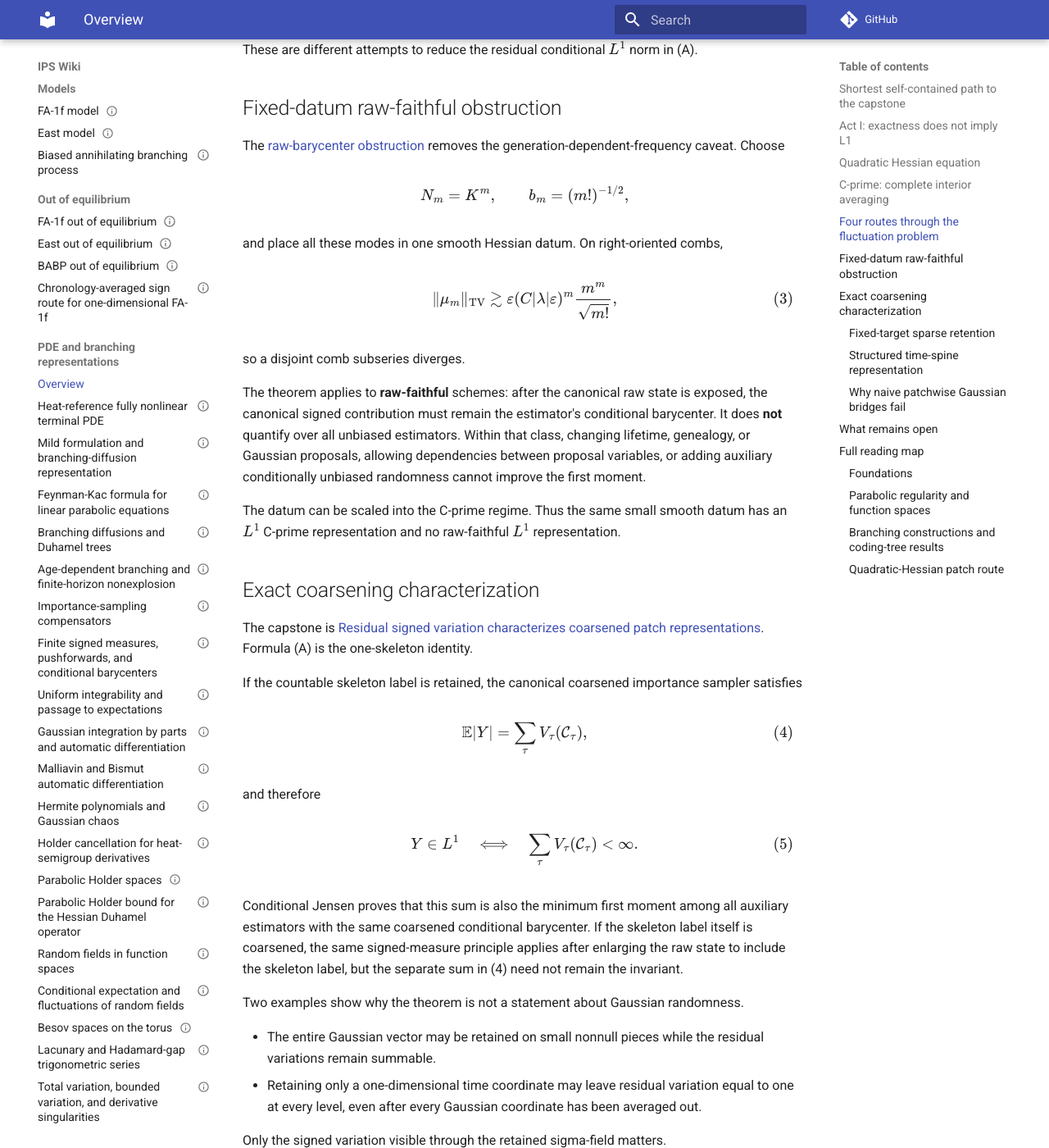
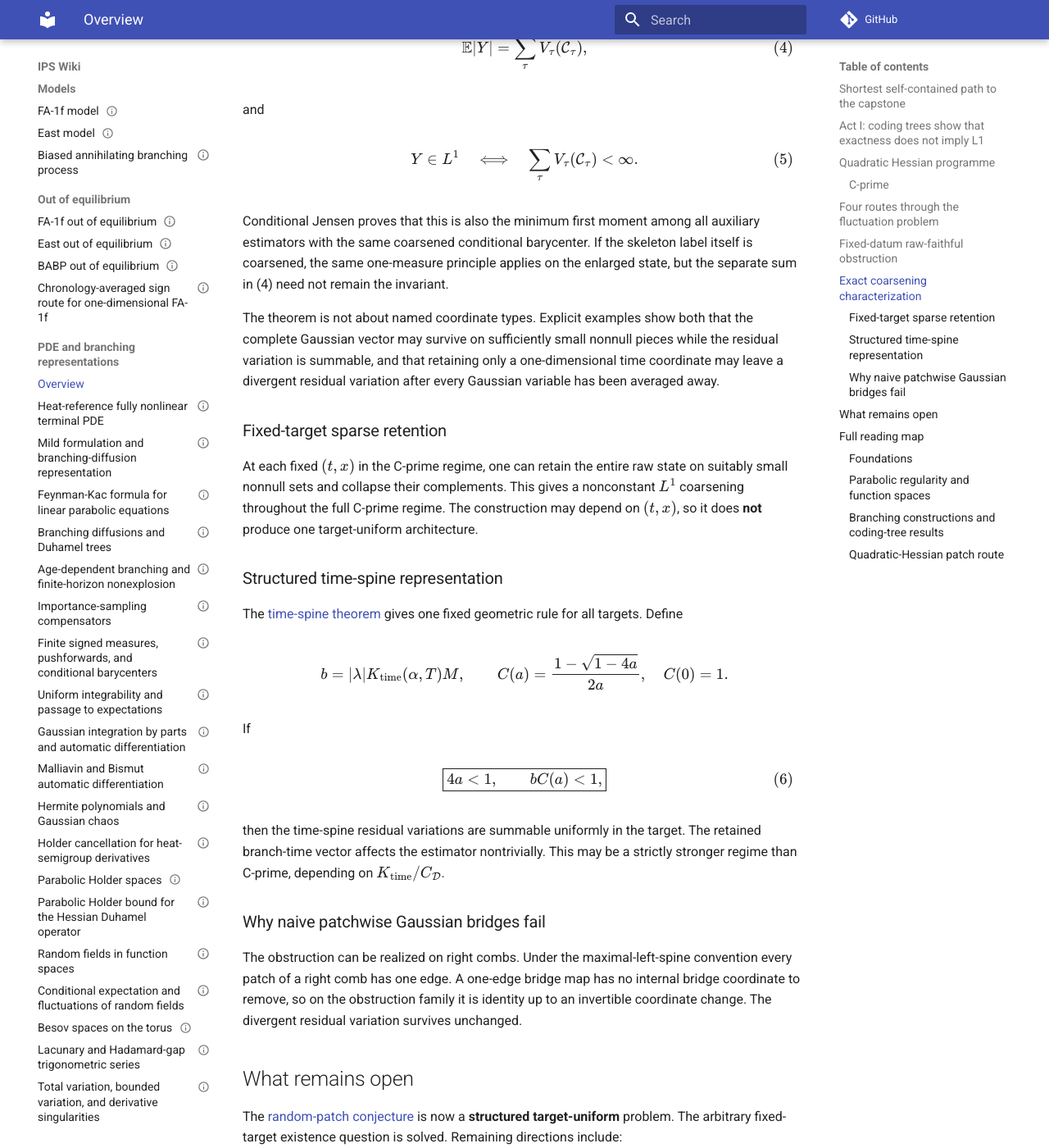
Before and after one commit to maciejgluchowski86-beep/ips-wiki, an MkDocs documentation site: the page built from docs/pde-branching-representations.md, in a window 1280 px wide and 1400 px high, scrolled down 5038 px. Shown: the whole window at 82% size. Built offline with MkDocs 1.6.1 and Material for MkDocs 9.7.7, drawn with Linux system fonts in a browser that asks for light colours; comment, search, counter and statistics services are not loaded; some of the changed text lies outside the part shown.

Commit message:
Finalize concise self-contained PDE overview

```diff
--- a/docs/pde-branching-representations.md
+++ b/docs/pde-branching-representations.md
@@ -61,30 +61,19 @@ A reader with graduate probability and a first PDE course can reach the final th
 
 The coding-tree results form Act I of the paper. They motivate why representation architecture matters, but they are not prerequisites for the proof of (A).
 
-## Act I: exactness does not imply L1
+## Act I: coding trees show that exactness does not imply L1
 
-The Nguwi--Penent--Privault setting is
+The [heat-reference terminal PDE](entries/heat-reference-fully-nonlinear-pde.md) has the form
 
 $$
-\partial_tu(t,x)
-+
-\frac12\partial_x^2u(t,x)
-+
-f(J_nu(t,x))
-=0,
-\qquad
-u(T,x)=\phi(x),
+\partial_tu+
+\frac12u_{xx}+
+f(J_nu)=0,
 $$
 
-where
+with terminal datum \(u(T,\cdot)=\phi\). The [Nguwi--Penent--Privault coding tree](entries/npp-coding-tree.md) propagates differential codes, and their [coding-tree Feynman--Kac theorem](entries/npp-coding-tree-feynman-kac-theorem.md) is conditional on absolute integrability of every required code-rooted functional.
 
-$$
-J_nu=(u,u_x,\ldots,u_{x^n}).
-$$
-
-The [Nguwi--Penent--Privault coding tree](entries/npp-coding-tree.md) propagates differential codes. Their [coding-tree Feynman--Kac theorem](entries/npp-coding-tree-feynman-kac-theorem.md) is conditional on absolute integrability of every required code-rooted functional.
-
-The [repeated-Hessian obstruction](entries/repeated-hessian-obstruction-for-coding-trees.md) isolates a distinguished genealogy. For an active direction \(j\), an allowed composite code \(g^*\), and bounded measurable \(B\), put
+The [repeated-Hessian obstruction](entries/repeated-hessian-obstruction-for-coding-trees.md) isolates a distinguished genealogy. For an active direction \(j\), an allowed composite code \(g^*\), and bounded measurable \(B\), define
 
 $$
 D_m(B;g,j)
@@ -118,27 +107,11 @@ $$
 
 for almost every \(y\). Hence the formal directional Taylor series is entire with at most Gaussian growth.
 
-The [representation-level dichotomy](entries/representation-level-dichotomy.md) shows that this is a property of the representation architecture, not merely the PDE. For
+The [representation-level dichotomy](entries/representation-level-dichotomy.md) then compares two exact architectures for the same benchmark PDE. The raw NPP functional is non-\(L^1\) at every positive horizon in the benchmark regime, whereas an explicit [HLOTW marked branching](entries/marked-branching-diffusion-for-gradient-nonlinearities.md) estimator is \(L^2\) on an explicit positive time interval. This establishes that moment behavior depends on representation architecture.
 
-$$
-\partial_tu+
-\frac12u_{xx}
-+
-\eta(e^{(u_x)^4}-1)=0,
-\qquad
-u(T,x)=a\cos x,
-$$
+## Quadratic Hessian programme
 
-the raw NPP functional is non-\(L^1\) at every positive horizon for the stated amplitude range, while an explicit [HLOTW marked branching](entries/marked-branching-diffusion-for-gradient-nonlinearities.md) estimator is \(L^2\) for
-
-$$
-0<T<
-\frac1{2\pi e(e-1)^2\eta^2}.
-$$
-
-## Quadratic Hessian equation
-
-The main representation programme concerns
+The main equation is
 
 $$
 \partial_tv
@@ -162,37 +135,29 @@ P_t\phi''
 \tag{1}
 $$
 
-Finite Picard expansion produces rooted planar binary Duhamel trees. A **patch** is a maximal chain obtained by repeatedly following the left child. The [finite-depth patch theorem](entries/finite-depth-duhamel-patch-regrouping.md) proves that replacing each such chain by its complete iterated Duhamel integral is an exact finite reindexing. The [finite conditional-factorization theorem](entries/conditional-factorization-for-finite-pde-patches.md) gives the corresponding finite probabilistic statement.
+Finite Picard expansion produces rooted planar binary Duhamel trees. A **patch** is a maximal chain obtained by repeatedly following the left child. The [finite-depth patch theorem](entries/finite-depth-duhamel-patch-regrouping.md) proves exact finite regrouping; the [finite conditional-factorization theorem](entries/conditional-factorization-for-finite-pde-patches.md) gives the corresponding probabilistic factorization.
 
 The [self-consistent deterministic iteration](entries/self-consistent-patch-iteration-for-quadratic-hessian-pde.md) is auxiliary. Its smallness condition is
 
 $$
 |\lambda|C_{\mathrm{Sch}}(\alpha,T)
 \|\phi\|_{C^{2+\alpha}}
-\leq\frac18.
+\leq\frac18,
 $$
 
-It gives a classical solution and uniqueness only in the class \(|\lambda v_{xx}|\le1/8\). This condition and uniqueness class are distinct from the C-prime assumptions below.
+and its uniqueness conclusion is only in the class \(|\lambda v_{xx}|\le1/8\).
 
-## C-prime: complete interior averaging
+### C-prime
 
 Let
 
 $$
-X=X_{\alpha,T}
-=C^{\alpha/2,\alpha}([0,T]\times\mathbb T),
+X=C^{\alpha/2,\alpha}([0,T]\times\mathbb T),
+\qquad
+M=\|P_\cdot\phi''\|_X,
 $$
 
-and
-
-$$
-(\mathcal Df)(t)
-=
-\int_0^t
-\partial_x^2P_{t-s}f(s)ds.
-$$
-
-The [Hessian Duhamel estimate](entries/parabolic-holder-bound-for-hessian-duhamel-operator.md) gives
+and let \(C_{\mathcal D}(\alpha,T)\) be a valid constant in
 
 $$
 \|\mathcal D(fg)\|_X
@@ -204,52 +169,38 @@ $$
 Put
 
 $$
-M=\|P_\cdot\phi''\|_X,
-\qquad
- a=|\lambda|C_{\mathcal D}(\alpha,T)M.
+a=|\lambda|C_{\mathcal D}(\alpha,T)M.
 $$
 
-For a finite tree \(\tau\), let \(F_\tau\) be the deterministic profile obtained after every continuous variable inside that skeleton has been averaged. Then
+The [skeleton-averaged theorem](entries/skeleton-averaged-l1-representation-for-quadratic-hessian-pde.md) gives an absolutely summable discrete skeleton expansion and an unbiased \(L^1\) estimator for every target under
 
 $$
-\|F_\tau\|_X
-\leq
-Ma^{|\tau|}.
-$$
-
-The Catalan count gives absolute summability under
-
-$$
-\boxed{4a<1}.
+\boxed{4a<1.}
 \tag{2}
 $$
 
-Sampling only the discrete skeleton gives an unbiased \(L^1\) estimator for every \((t,x)\). This is [Theorem C-prime](entries/skeleton-averaged-l1-representation-for-quadratic-hessian-pde.md).
-
-The deterministic and C-prime solutions are identified only when both smallness conditions hold **and** the C-prime profile itself satisfies \(|\lambda z_*|\le1/8\).
+The deterministic and C-prime solutions are identified only when both theorem hypotheses hold and the C-prime profile itself lies in the deterministic uniqueness class \(|\lambda z_*|\le1/8\).
 
 ## Four routes through the fluctuation problem
 
-The route map remains useful because the capstone identifies what each route was implicitly controlling.
+1. **Fixed pathwise Hölder / same-regularity Besov.** A raw edge does not close at the same pathwise regularity.
+2. **Decreasing Banach scale.** The [Banach-scale obstruction](entries/banach-scale-obstruction-for-raw-pde-patches.md) gives the sharp \(1/\delta\) one-edge cost and an unavoidable \((cn/\Delta)^n\) stepwise majorant. It is a proof-architecture barrier, not a fixed-datum divergence theorem.
+3. **Joint centered marks.** The [joint centered-mark theorem](entries/joint-centered-mark-dichotomy-for-raw-pde-patches.md) delays the first absolute value across several Gaussian marks. Full canonical retention has sharp factorial block growth; signed bridge averaging gives geometric growth on genuine multi-edge blocks.
+4. **Complete interior averaging.** C-prime retains only each skeleton's total signed mass.
 
-1. **Fixed pathwise Hölder / same-regularity Besov.** A raw edge does not close at the same pathwise regularity.
-2. **Decreasing Banach scale.** The [Banach-scale obstruction](entries/banach-scale-obstruction-for-raw-pde-patches.md) gives the sharp \(1/\delta\) one-edge cost and an unavoidable \((cn/\Delta)^n\) stepwise majorant under a fixed total regularity budget. This is a proof-architecture barrier, not a fixed-datum divergence theorem.
-3. **Joint centered marks.** The [joint centered-mark theorem](entries/joint-centered-mark-dichotomy-for-raw-pde-patches.md) delays the first absolute value across several Gaussian marks. Retaining all canonical marks gives sharp factorial block growth; signed bridge averaging gives geometric growth on genuine multi-edge blocks by passing to a coarser Gaussian sigma-field.
-4. **Complete interior averaging.** C-prime takes the trivial interior sigma-field for each skeleton and retains only its total signed mass.
-
-These are different attempts to reduce the residual conditional \(L^1\) norm in (A).
+The capstone reinterprets these as different attempts to reduce the residual conditional \(L^1\) norm in (A).
 
 ## Fixed-datum raw-faithful obstruction
 
-The [raw-barycenter obstruction](entries/raw-marked-l1-obstruction-for-quadratic-hessian-pde.md) removes the generation-dependent-frequency caveat. Choose
+The [raw-barycenter obstruction](entries/raw-marked-l1-obstruction-for-quadratic-hessian-pde.md) packs the required frequencies into one smooth datum using
 
 $$
 N_m=K^m,
 \qquad
-b_m=(m!)^{-1/2},
+b_m=(m!)^{-1/2}.
 $$
 
-and place all these modes in one smooth Hessian datum. On right-oriented combs,
+On a disjoint family of right-oriented combs,
 
 $$
 \|\mu_m\|_{\mathrm{TV}}
@@ -259,17 +210,17 @@ $$
 \tag{3}
 $$
 
-so a disjoint comb subseries diverges.
+so the raw total variation is not summable.
 
-The theorem applies to **raw-faithful** schemes: after the canonical raw state is exposed, the canonical signed contribution must remain the estimator's conditional barycenter. It does **not** quantify over all unbiased estimators. Within that class, changing lifetime, genealogy, or Gaussian proposals, allowing dependencies between proposal variables, or adding auxiliary conditionally unbiased randomness cannot improve the first moment.
+The theorem applies to **raw-faithful** schemes: after the canonical raw state is exposed, the canonical signed contribution must remain the estimator's conditional barycenter. It does **not** quantify over all unbiased estimators. Within that class, changing positive proposals or adding auxiliary conditionally unbiased randomness cannot improve the first moment.
 
-The datum can be scaled into the C-prime regime. Thus the same small smooth datum has an \(L^1\) C-prime representation and no raw-faithful \(L^1\) representation.
+The datum can be scaled into the C-prime regime. Hence the same small smooth datum has an \(L^1\) C-prime representation and no raw-faithful \(L^1\) representation.
 
 ## Exact coarsening characterization
 
-The capstone is [Residual signed variation characterizes coarsened patch representations](entries/residual-signed-variation-characterization-for-coarsened-patches.md). Formula (A) is the one-skeleton identity.
+The capstone is [Residual signed variation characterizes coarsened patch representations](entries/residual-signed-variation-characterization-for-coarsened-patches.md).
 
-If the countable skeleton label is retained, the canonical coarsened importance sampler satisfies
+For one skeleton, formula (A) is exact. If the countable skeleton label is retained, the canonical coarsened sampler satisfies
 
 $$
 \mathbb E|Y|
@@ -278,7 +229,7 @@ $$
 \tag{4}
 $$
 
-and therefore
+and
 
 $$
 Y\in L^1
@@ -287,24 +238,17 @@ Y\in L^1
 \tag{5}
 $$
 
-Conditional Jensen proves that this sum is also the minimum first moment among all auxiliary estimators with the same coarsened conditional barycenter. If the skeleton label itself is coarsened, the same signed-measure principle applies after enlarging the raw state to include the skeleton label, but the separate sum in (4) need not remain the invariant.
+Conditional Jensen proves that this is also the minimum first moment among all auxiliary estimators with the same coarsened conditional barycenter. If the skeleton label itself is coarsened, the same one-measure principle applies on the enlarged state, but the separate sum in (4) need not remain the invariant.
 
-Two examples show why the theorem is not a statement about Gaussian randomness.
-
-- The entire Gaussian vector may be retained on small nonnull pieces while the residual variations remain summable.
-- Retaining only a one-dimensional time coordinate may leave residual variation equal to one at every level, even after every Gaussian coordinate has been averaged out.
-
-Only the signed variation visible through the retained sigma-field matters.
+The theorem is not about named coordinate types. Explicit examples show both that the complete Gaussian vector may survive on sufficiently small nonnull pieces while the residual variation is summable, and that retaining only a one-dimensional time coordinate may leave a divergent residual variation after every Gaussian variable has been averaged away.
 
 ### Fixed-target sparse retention
 
-At each fixed \((t,x)\) in the C-prime regime, one can retain the entire raw state on suitably small nonnull sets and collapse their complements. This gives a nonconstant \(L^1\) coarsening throughout the full C-prime regime. The construction may depend on \((t,x)\), so it does **not** give one target-uniform architecture.
+At each fixed \((t,x)\) in the C-prime regime, one can retain the entire raw state on suitably small nonnull sets and collapse their complements. This gives a nonconstant \(L^1\) coarsening throughout the full C-prime regime. The construction may depend on \((t,x)\), so it does **not** produce one target-uniform architecture.
 
 ### Structured time-spine representation
 
-The [time-spine theorem](entries/time-spine-coarsening-for-quadratic-hessian-patches.md) gives one fixed geometric rule for every target: retain the ordered branch times on the root maximal-left patch and average every Gaussian/Brownian mark there together with all continuous variables in the side subtrees.
-
-Let
+The [time-spine theorem](entries/time-spine-coarsening-for-quadratic-hessian-patches.md) gives one fixed geometric rule for all targets. Define
 
 $$
 b=|\lambda|K_{\mathrm{time}}(\alpha,T)M,
@@ -324,31 +268,21 @@ bC(a)<1,
 \tag{6}
 $$
 
-then
-
-$$
-\sum_\tau
-V_\tau(\mathcal C_\tau^{\mathrm{time}})
-\leq
-\frac{M}{1-bC(a)}
-<\infty
-$$
-
-uniformly in the target. The branch-time vector affects the estimator nontrivially. The extra condition may be stronger than C-prime; its exact strength depends on \(K_{\mathrm{time}}/C_{\mathcal D}\).
+then the time-spine residual variations are summable uniformly in the target. The retained branch-time vector affects the estimator nontrivially. This may be a strictly stronger regime than C-prime, depending on \(K_{\mathrm{time}}/C_{\mathcal D}\).
 
 ### Why naive patchwise Gaussian bridges fail
 
-The fixed-datum obstruction can be realized on right combs. Under the maximal-left-spine convention every patch of a right comb has one edge. A one-edge bridge map has no internal bridge coordinate to remove, so it generates the same retained sigma-field as identity, up to an invertible coordinate change. The divergent residual variation therefore survives unchanged.
+The obstruction can be realized on right combs. Under the maximal-left-spine convention every patch of a right comb has one edge. A one-edge bridge map has no internal bridge coordinate to remove, so on the obstruction family it is identity up to an invertible coordinate change. The divergent residual variation survives unchanged.
 
 ## What remains open
 
-The [random-patch conjecture](entries/l1-random-patch-conjecture-for-quadratic-hessian-pde.md) is now a **structured target-uniform** problem. The arbitrary fixed-target existence question is solved. Natural remaining problems are:
+The [random-patch conjecture](entries/l1-random-patch-conjecture-for-quadratic-hessian-pde.md) is now a **structured target-uniform** problem. The arbitrary fixed-target existence question is solved. Remaining directions include:
 
 1. a non-sparse geometrically defined coarsening throughout the full C-prime regime;
 2. a target-uniform structured representation on that full regime with function-space control;
 3. optimization of residual variation under information or computational constraints;
 4. natural Gaussian coarsenings beyond the failed patchwise bridge map;
-5. cross-skeleton coarsenings in which the skeleton label itself may be averaged.
+5. cross-skeleton coarsenings in which the skeleton label itself is also averaged.
 
 ## Full reading map
 
@@ -364,7 +298,6 @@ The [random-patch conjecture](entries/l1-random-patch-conjecture-for-quadratic-h
 - [Disjoint-event lower bounds for compensated branching estimators](entries/disjoint-event-lower-bounds-for-compensated-branching-estimators.md)
 - [Uniform integrability and passage to expectations](entries/uniform-integrability-and-passage-to-expectations.md)
 - [Gaussian integration by parts and automatic differentiation](entries/gaussian-integration-by-parts-and-automatic-differentiation.md)
-- [Malliavin and Bismut automatic differentiation](entries/malliavin-and-bismut-automatic-differentiation.md)
 - [Hermite polynomials and Gaussian chaos](entries/hermite-polynomials-and-gaussian-chaos.md)
 - [Brownian confinement and heat-kernel positivity](entries/brownian-confinement-and-heat-kernel-positivity.md)
 - [Lacunary and Hadamard-gap trigonometric series](entries/lacunary-and-hadamard-gap-trigonometric-series.md)
```
Also changed, not shown: other parts of docs/pde-branching-representations.md (+1 -1 lines).
